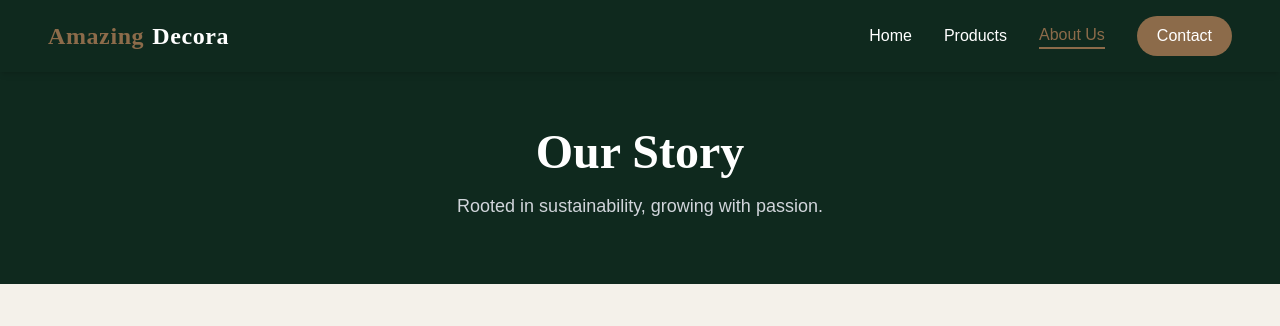
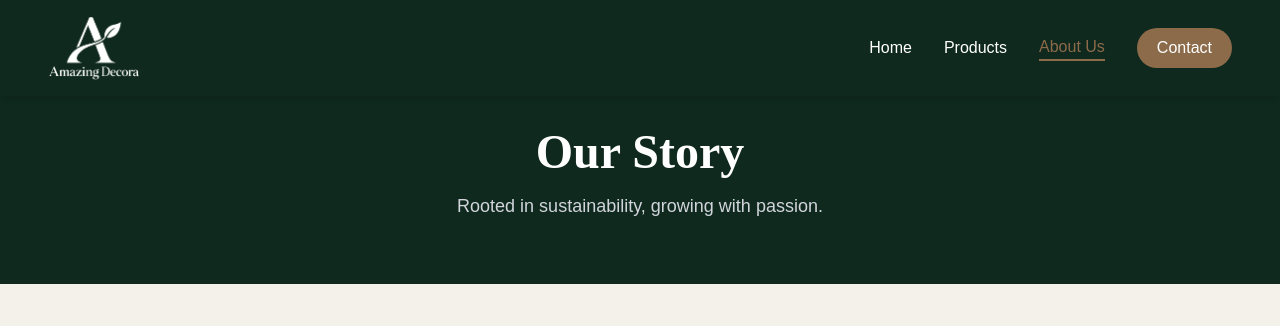
Before and after one commit to PixelCubeLK/amazing-decora, a plain HTML site: page pages/about.html in a window 1280 px wide. Shown: the top 326 px of the page. Drawn offline with nearby package versions, Linux system fonts and the light colour scheme.

Commit message:
Refactor code structure for improved readability and maintainability

```diff
--- a/pages/about.html
+++ b/pages/about.html
@@ -33,8 +33,9 @@
     <nav id="navbar"
         class="fixed w-full z-50 transition-all duration-300 py-4 px-6 lg:px-12 bg-brand-dark text-white shadow-md">
         <div class="max-w-7xl mx-auto flex justify-between items-center">
-            <a href="../index.html" class="text-2xl font-serif font-bold tracking-wide flex items-center gap-2">
-                <span class="text-brand-earth">Amazing</span>Decora
+            <a href="../index.html" class="flex items-center shrink-0" aria-label="Amazing Decora home">
+                <img src="../images/brand/amazing-decora-logo.png" alt="Amazing Decora" width="2966" height="2069"
+                    class="h-14 md:h-16 w-auto object-contain">
             </a>
             <div class="hidden md:flex items-center gap-8">
                 <a href="../index.html" class="hover:text-brand-earth transition-colors font-medium">Home</a>
```
Also changed, not shown: index.html (+3 -2 lines), pages/contact.html (+3 -2 lines), pages/products.html (+3 -2 lines), images/brand/amazing-decora-logo.png (added).
